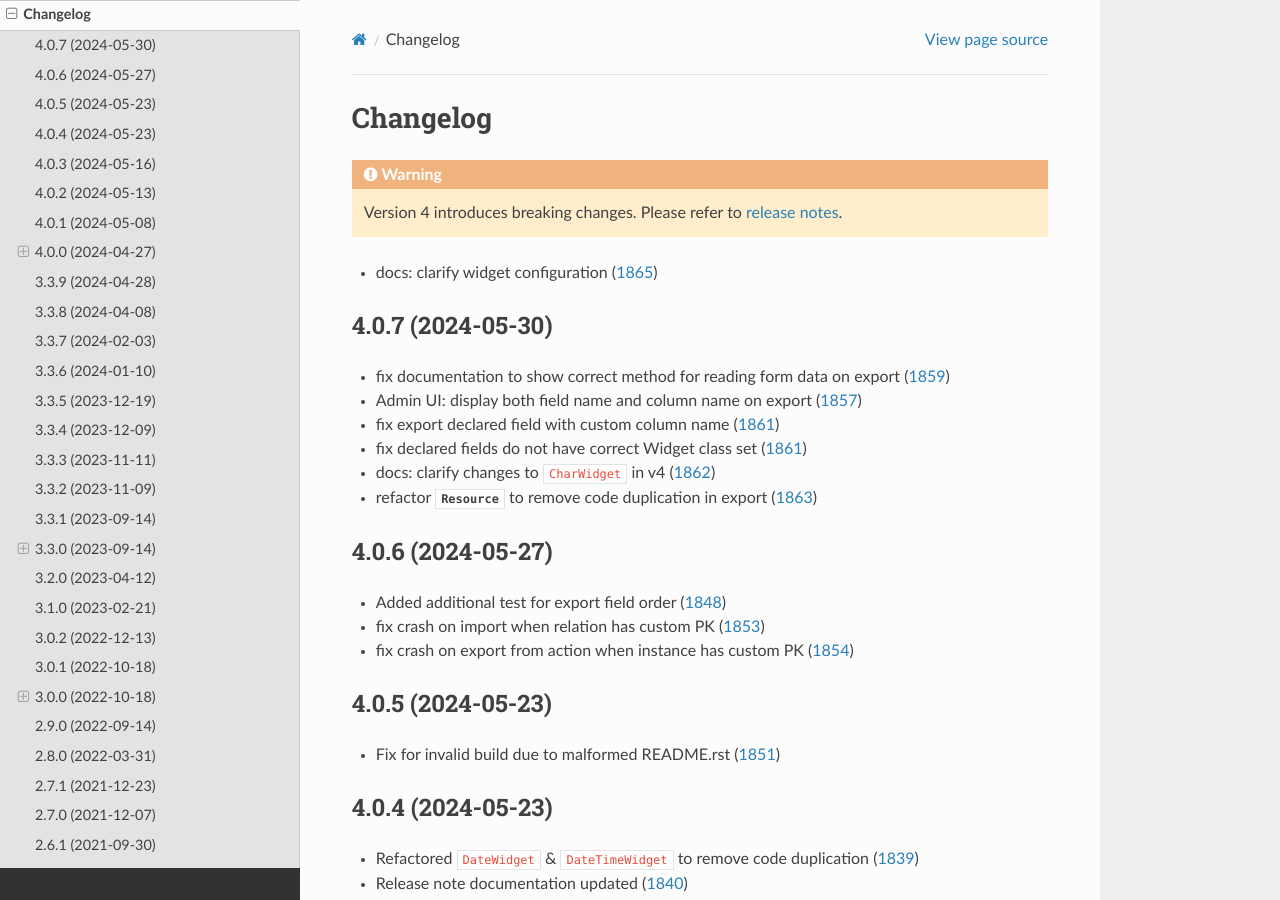
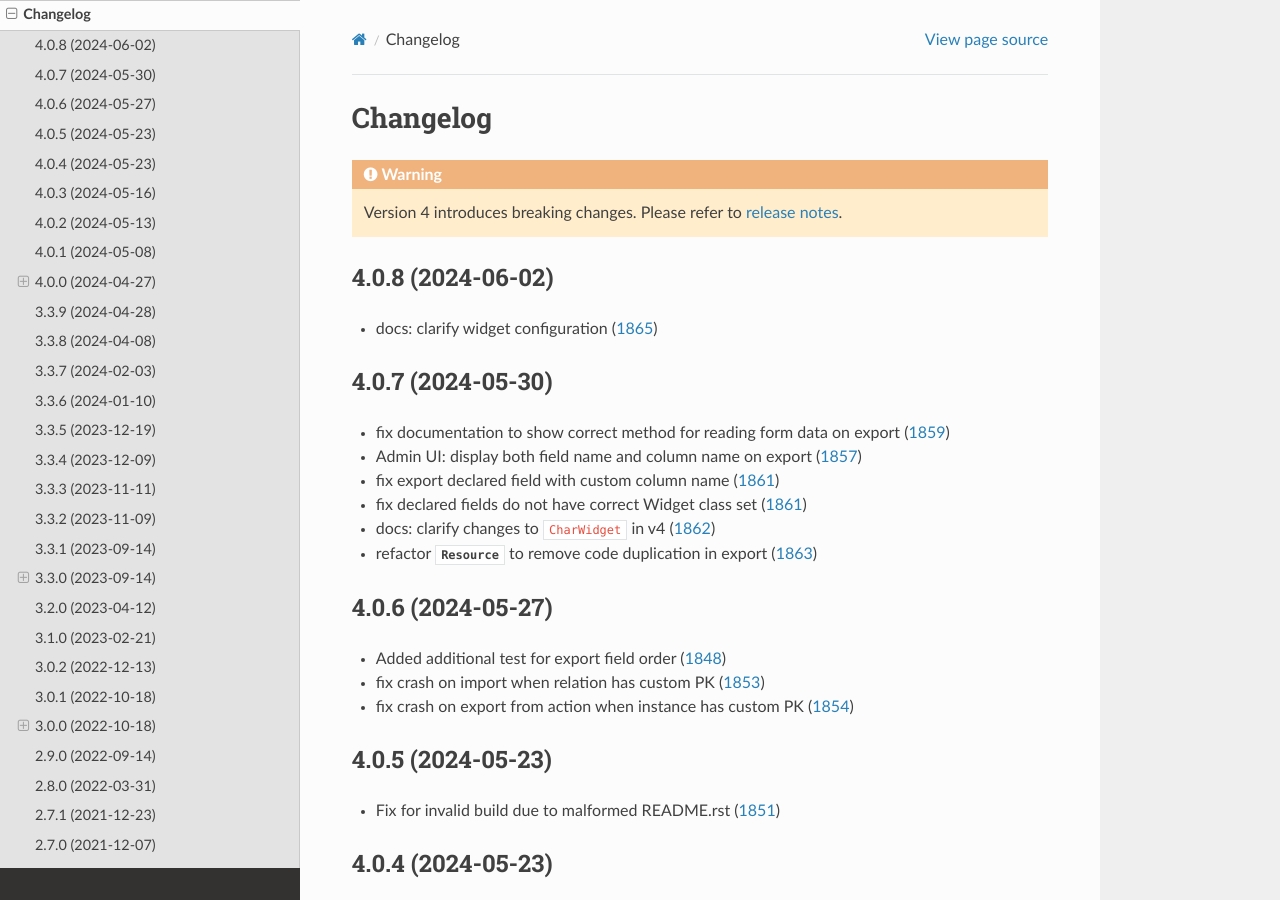
Before and after one commit to django-import-export/django-import-export, a Sphinx documentation site: the page built from docs/changelog.rst, in a window 1280 px wide and 900 px high. Built offline with Sphinx 7.4.7 and the Read the Docs theme 2.0.0, drawn with Linux system fonts in a browser that asks for light colours; pages that are not in the unit, such as notebooks, are missing from menus; the version number could not be read and is left out.

Commit message:
updated changelog

```diff
--- a/docs/changelog.rst
+++ b/docs/changelog.rst
@@ -4,6 +4,9 @@ Changelog
 .. warning::
 
     Version 4 introduces breaking changes.  Please refer to :doc:`release notes<release_notes>`.
+
+4.0.8 (2024-06-02)
+------------------
 
 - docs: clarify widget configuration (`1865 <https://github.com/django-import-export/django-import-export/pull/1865>`_)
 
```
